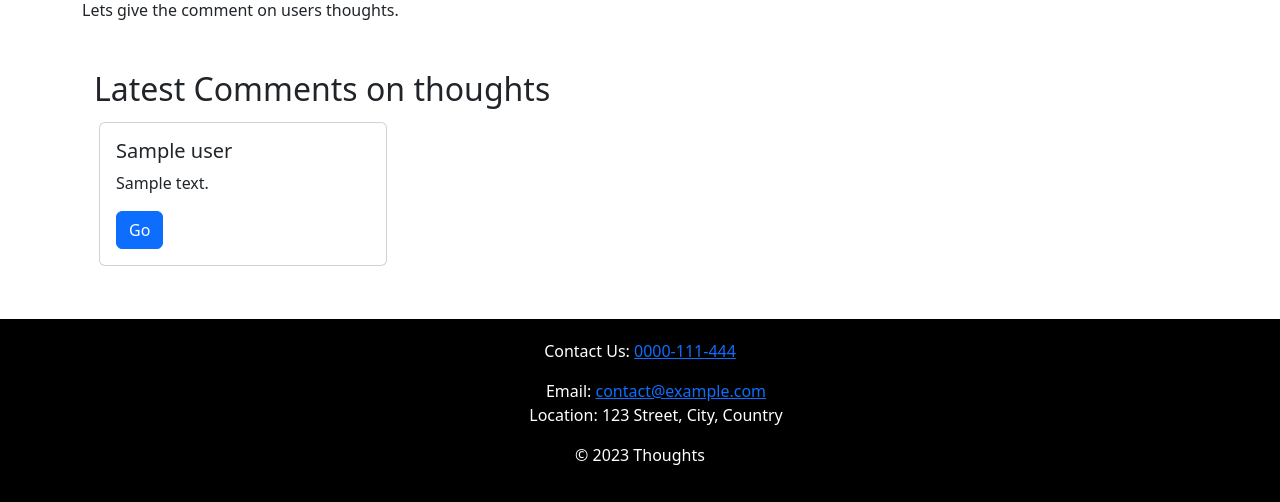
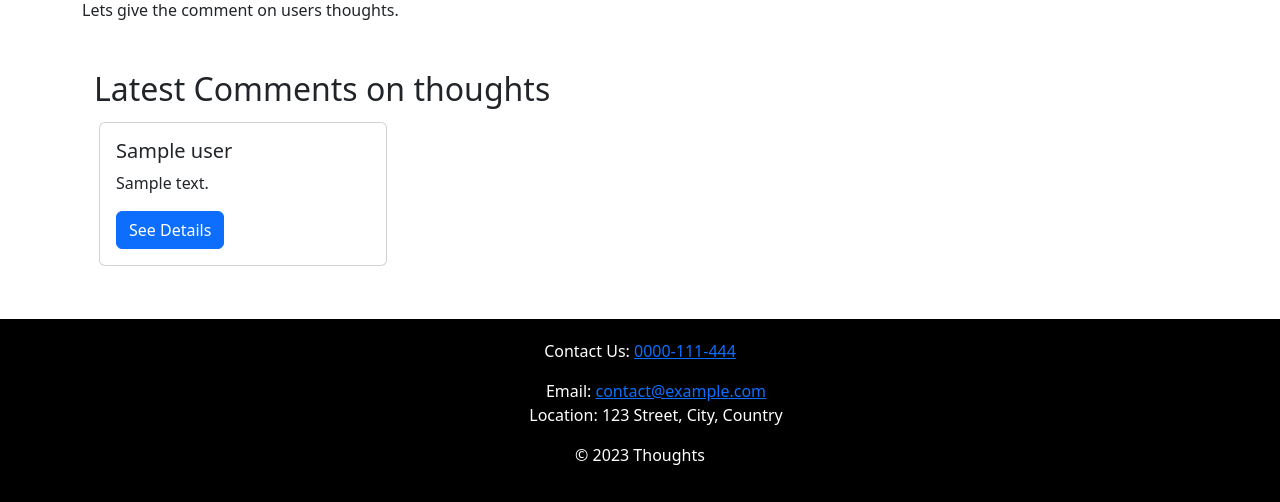
Before and after one commit to ahmadjawadmughal/thoughts-team-alpha, a Django app: template post_thoughts/templates/post_thoughts/comment_list.html in a window 1280 px wide. Shown: the part 202-704 px from the top of the page. Run offline with Django 4.2, Linux system fonts and the light colour scheme; the template is opened without the code that fills it: most values are stand-ins (such as "Sample title", 1, 10 or a date in 2020); some libraries are stand-ins or nearby versions.

Commit message:
Final Project Done

```diff
--- a/post_thoughts/templates/post_thoughts/comment_list.html
+++ b/post_thoughts/templates/post_thoughts/comment_list.html
@@ -19,7 +19,7 @@
         <div class="card-body">
           <h5 class="card-title">{{object.user}}</h5>
           <p class="card-text">{{object.text}}</p>
-          <a href="{% url "DetailComment" object.id %}" class="btn btn-primary">Go</a>
+          <a href="{% url "DetailComment" object.id %}" class="btn btn-primary">See Details</a>
         </div>
       </div>
       </div>
```
